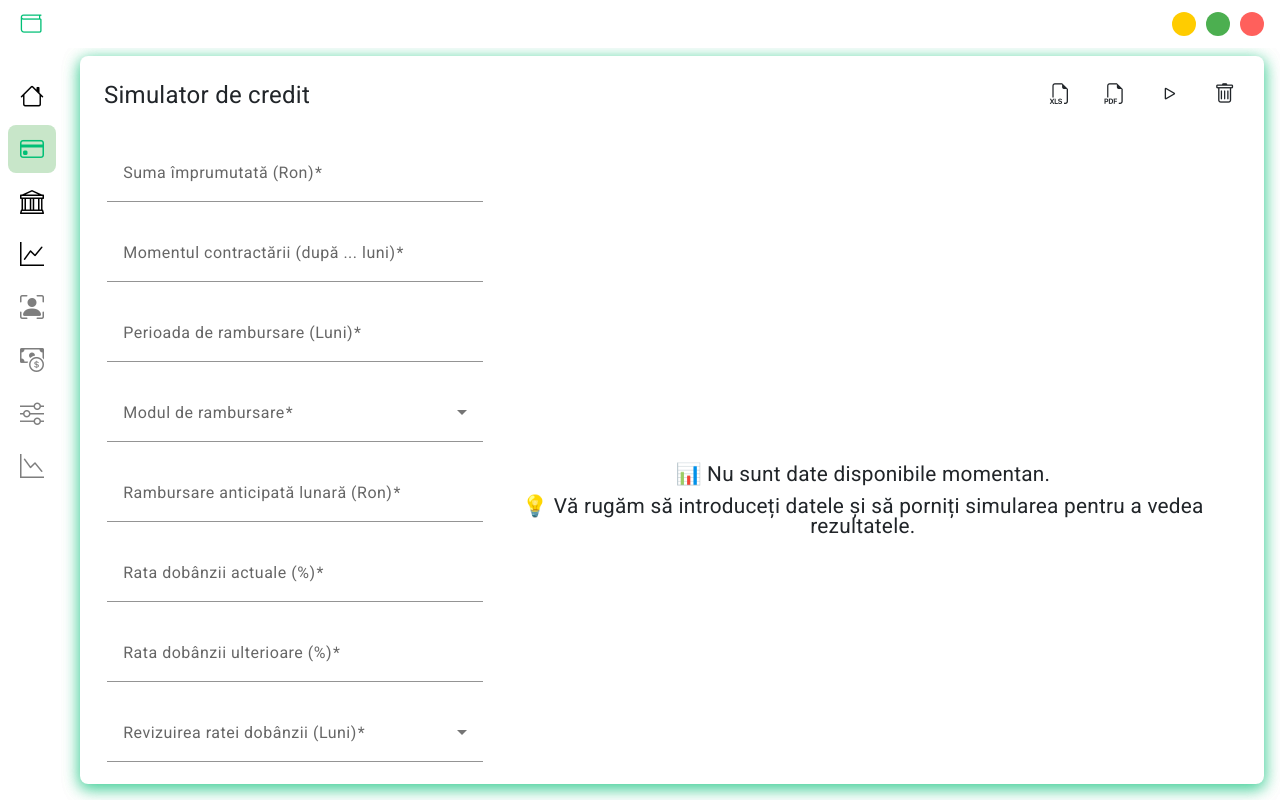
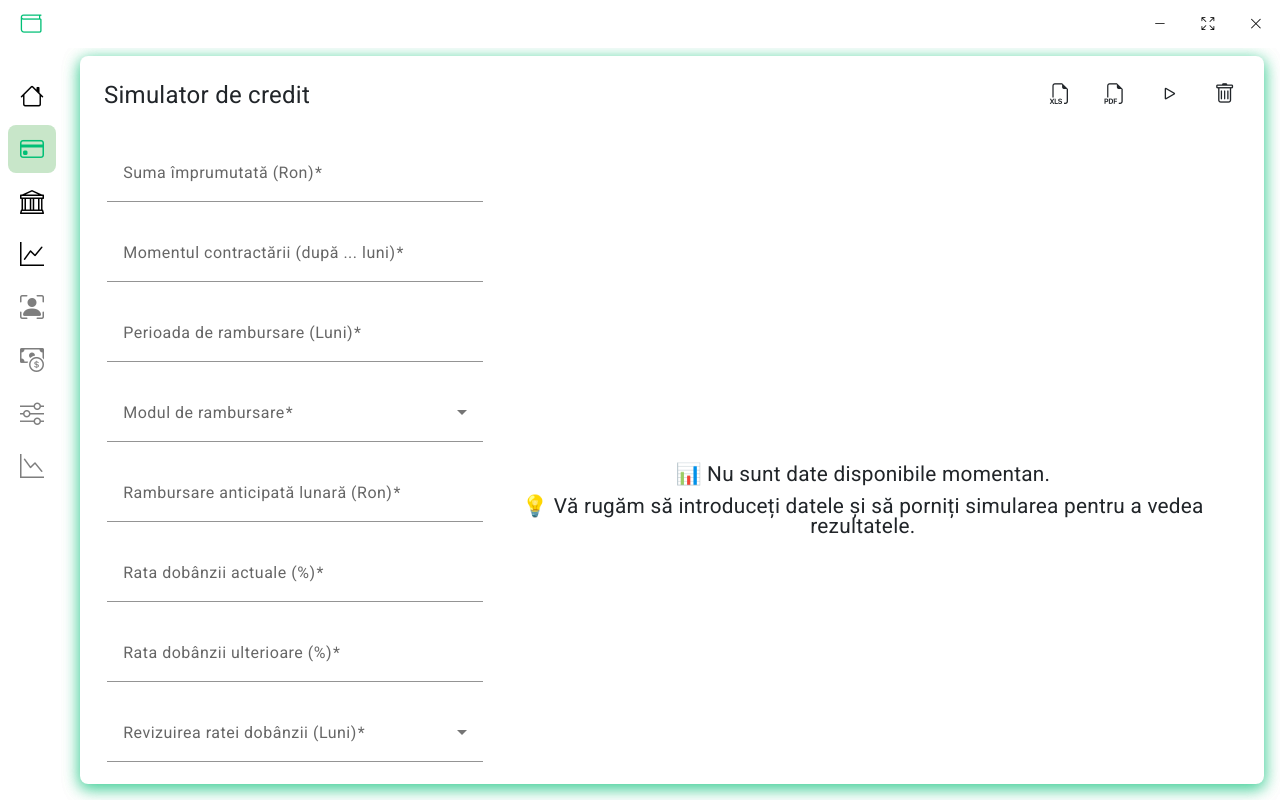
Before and after one commit to ciolteamihairobert/NewFunds, an Angular app: page /credit in a window 1280 px wide. Built offline with nearby package versions, Linux system fonts and the light colour scheme.

Commit message:
[DEV] Implement a better look for close minimize maximize buttons

```diff
--- a/src/app/reusable-components/header/header.component.css
+++ b/src/app/reusable-components/header/header.component.css
@@ -15,7 +15,7 @@
     font-weight: 400;
     padding-left: 0.5rem;
     font-size: 1.5rem;
-    pointer-events: none
+    pointer-events: none;
 }
 
 .btn {
--- a/src/app/title-bar/title-bar.component.css
+++ b/src/app/title-bar/title-bar.component.css
@@ -21,18 +21,20 @@
     margin-left: auto;
     display: flex;
     align-items: center;
-    justify-content: center;
+    justify-content: flex-end;
+    position: absolute;
+    right: 0;
+    top: 0;
 }
 
 .title-bar-btn {
+    background: white;
     border: none;
-    margin-left: 10px;
     cursor: pointer;
-    width: 1.5rem;
-    height: 1.5rem;
-    border-radius: 50%;
+    width: 3rem;
+    height: 3rem;
+    border-radius: 4px;
     -webkit-app-region: no-drag;
-    transition: background-color 0.3s ease, transform 0.3s ease;
     display: flex;
     justify-content: center;
     align-items: center;
@@ -40,24 +42,23 @@
 
 .title-bar-btn i {
     font-size: 0.8rem;
-    visibility: hidden;
-    opacity: 0;
-    transition: opacity 0.3s ease;
+    visibility: visible;
+    opacity: 1;
 }
 
 .close-btn {
-    background: #FF605C;
+    background: white;
 }
 
 .maximize-btn {
-    background: #4CAF50;
+    background: white;
 }
 
 .minimize-btn {
-    background: #FFCC00;
+    background: white;
 }
 
-.title-bar-btn:hover i {
-    visibility: visible;
-    opacity: 1;
+.title-bar-btn:hover {
+    background: #f5f5f5;
+    border-color: #ccc;
 }
```
